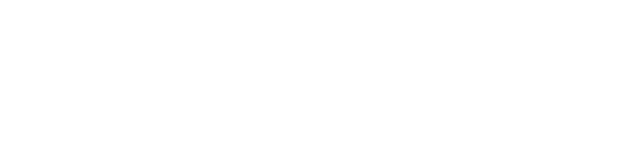
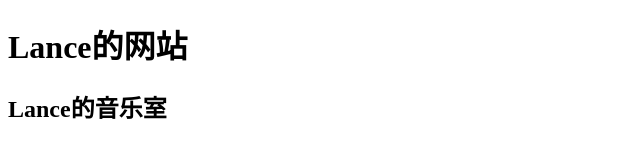
Before and after one commit to lanceli23/lanceli23.github.io, a plain HTML site: page music/music.html in a window 1280 px wide. Shown: the whole page, without its empty margins (0-640 px from the left). Drawn offline with Linux system fonts and the light colour scheme.

Commit message:
Update music.html

```diff
--- a/music/music.html
+++ b/music/music.html
@@ -5,6 +5,8 @@
 <title>Lance的音乐室</title>
 </head>
 <body>
+ <h1>Lance的网站</h1>
+   <h2>Lance的音乐室</h2>
 
 </body>
 </html>
```
